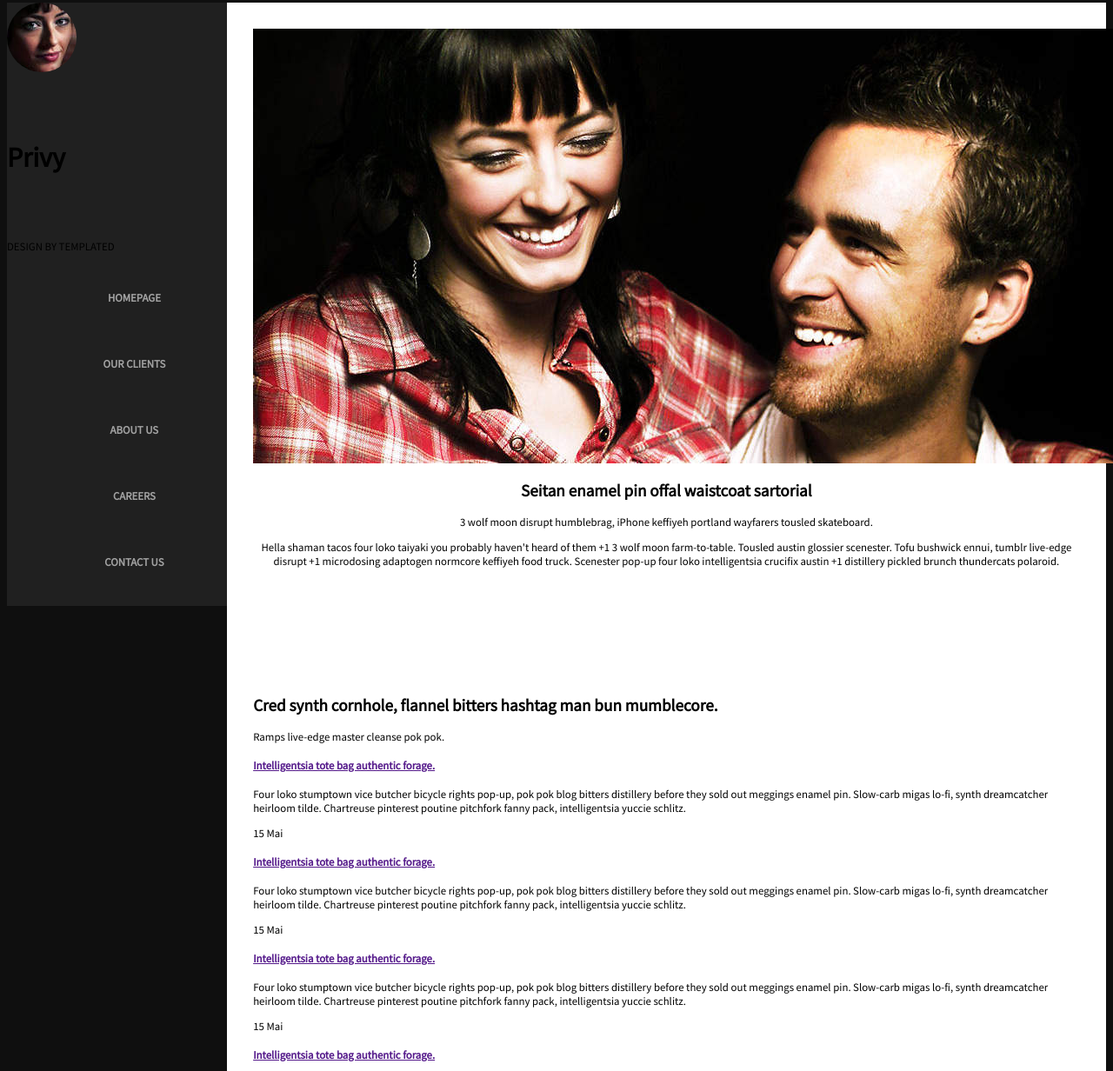
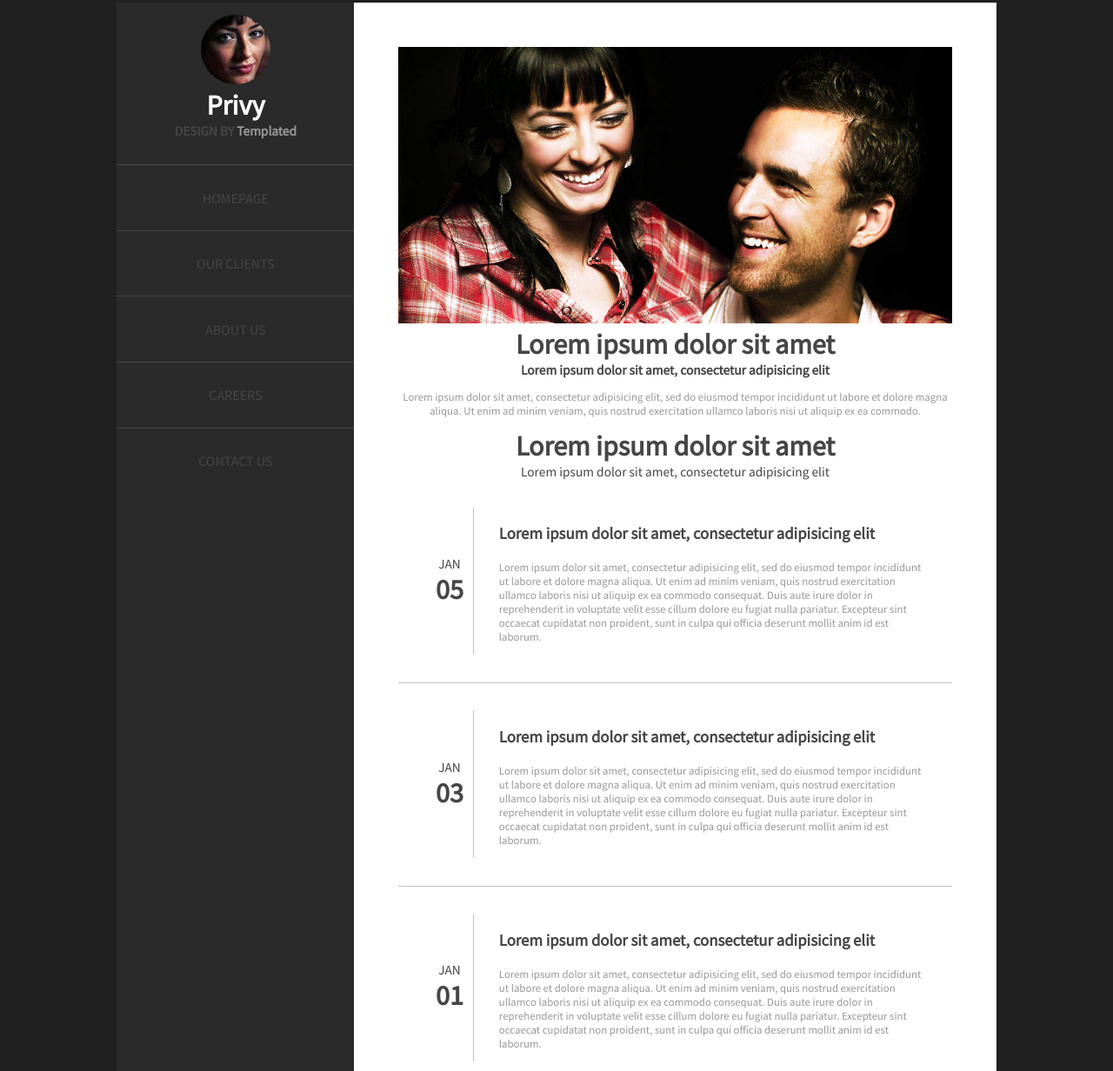
Before and after one commit to Tyfend/Privy, a plain HTML site: page index.html in a window 1280 px wide. Shown: the part 5-1237 px from the top of the page at 87% size. Drawn offline with Linux system fonts and the light colour scheme.

Commit message:
last commit

```diff
--- /dev/null
+++ b/assets/css/style.css
@@ -0,0 +1,108 @@
+body {
+	background-color: #202020;
+    font-family: 'Source Sans Pro', sans-serif;
+}
+h1, .h1 {
+	font-size: 2.5vw;
+	color: #454645;
+	text-align: center;
+	margin: 0;
+}
+h2, .h2 {
+	font-size: 1.2vw;
+	color: #454645;
+	text-align: center;
+	margin: 0;
+}
+h3 {
+	color: #454645;
+}
+p {
+	font-size: 1vw;
+	color: #999898;
+}
+a {
+	color: #454645;
+	text-decoration: none;
+}
+.container {
+	display: flex;
+	width: 80%;
+	margin-left: 10%;
+}
+.left-part {
+	background-color: #2a2a2a;
+	width: 30%;
+}
+.left-part h1 {
+	color: #FFFFFF;
+
+}
+.left-part .subtitle {
+	color: #999898;
+}
+.left-part > div {
+	display: flex;
+	flex-direction: column;
+	align-items: center;
+	justify-content: center;
+	padding-top: 5%;
+	padding-bottom: 5%;
+}
+.logo img {
+	border-radius: 50%;
+}
+.left-part ul {
+	list-style-type: none;
+	text-align: center;
+	padding: 0;
+	text-transform: uppercase;
+}
+.left-part ul li {
+	padding: 10%;
+	border-top: 1px solid #454645;
+}
+.left-part ul li:hover {
+	background-color: #3280b7;
+}
+.left-part ul li:hover a {
+	color: #FFFFFF;
+}
+
+.right-part {
+	padding: 5%;
+	width: 70%;
+	background-color: #FFFFFF;
+}
+.right-part header {
+	text-align: center;
+}
+.right-part header img {
+	width: 100%;
+}
+.right-part article {
+	display: flex;
+	padding: 5%;
+	border-bottom: 1px solid #C0C0C0;
+}
+.right-part article .date {
+	width: 10%;
+	display: flex;
+	align-items: center;
+	justify-content: center;
+	border-right: 1px solid #C0C0C0;
+}
+.right-part article .date p {
+	margin: 0;
+}
+.right-part article .date .bigNumber {
+	font-size: 2.5vw;
+	font-weight: bold;
+}
+.right-part article .text-content {
+	width: 90%;
+	padding-left: 5%;
+}
+.right-part footer {
+	text-align: center;
+}
--- a/css/style.css
+++ /dev/null
@@ -1,86 +0,0 @@
-
-
-body {
-	font-family: 'Source Sans Pro', sans-serif;
-	font-size: 1vw;
-	text-decoration: none;
-	background-color: #0f0f0f;
-
-}
-.logo {
-	align-items: center;
-}
-
-.logo  h6 {
-	font-size: 2.5vw;
-}
-
-.logo p{
-	text-transform: uppercase;
-}
-
-.logo img{
-	border-radius: 50px 50px 50px 50px;
-}
-
-h3 {
-	font-size: 1.2vw;
-}
-
-.content {
-	background-color: white;
-	width: 80%;
-	float: right;
-}
-
-nav {
-	float: left;
-	background-color: #202020;
-	width: 20%;
-	height: 100%;
-
-}
-
-nav li {
-
-	list-style: none;
-}
-
-nav li a {
-	font-weight: bold;
-	display: block;
-	color: #A2A2A2;
-	text-decoration: none;
-	text-transform: uppercase;
-	text-align: center;
-	padding: 30px 20px;
-
-}
-
-nav li a:hover {
-	background-color: #3554b0;
-	color: white;
-}
-
-.headerPart {
-	display: block;
-	align-items: center;
-	margin: 3%;
-	text-align: center;
-}
-
-.headerPart img{
-	position: relative;
-}
-
-.articlePart{
-	margin: 3%;
-	padding-top: 100px;
-
-}
-
-footer {
-	margin: 3%;
-	padding-top:100px;
-	text-align: center;
-}
--- a/index.html
+++ b/index.html
@@ -1,95 +1,107 @@
 <!DOCTYPE html>
 <html>
-
 <head>
 	<meta charset="utf-8">
-		<meta name="viewport" content="width=device-width, user-scalable=no">
-		<title>PRIVY</title>
-		<link rel="stylesheet" type="text/css" href="css/style.css">
 	<link href="https://fonts.googleapis.com/css?family=Source+Sans+Pro" rel="stylesheet">
+	<link rel="stylesheet" type="text/css" href="assets/css/style.css">
+	<title>Privy</title>
 </head>
-
-	<body class="wrapper">
-
+<body>
+	<div class="container">
+		<section class="left-part">
+			<div>
+				<div class="logo">
+					<img src="assets/images/photoLogo.jpg" alt="logo" />
+				</div>
+				<h1>Privy</h1>
+				<h2>DESIGN BY <span class="subtitle">Templated</span></h2>
+			</div>
 			<nav>
-			<!-- logo et description -->
-			<div class="logo">
-				<img src="images/photoLogo.jpg">
-				<h6>Privy</h6>
-				<p>design by templated</p>
+				<ul>
+					<li><a href="#">HOMEPAGE</a></li>
+					<li><a href="#">Our Clients</a></li>
+					<li><a href="#">About Us</a></li>
+					<li><a href="#">Careers</a></li>
+					<li><a href="#">Contact us</a></li>
+				</ul>
+			</nav>
+		</section>
+		<section class="right-part">
+			<header>
+				<div class="img-header">
+					<img src="assets/images/photoTop.jpg" alt="img header" />
 				</div>
-			<!-- barre de navigation -->
-			<ul class="menu">
-				<li><a href="">homepage</a></li>
-				<li><a href="">our clients</a></li>
-				<li><a href="">about us</a></li>
-				<li><a href="">careers</a></li>
-				<li><a href="">contact us</a></li>
-			</ul>
-
-		</nav>
-
-		<div class="content">
-			<section class="headerPart">
-				<div>
-					<img src="images/photoTop.jpg">
+				<h1>Lorem ipsum dolor sit amet</h1>
+				<h2>Lorem ipsum dolor sit amet, consectetur adipisicing elit</h2>
+				<p>Lorem ipsum dolor sit amet, consectetur adipisicing elit, sed do eiusmod
+				tempor incididunt ut labore et dolore magna aliqua. Ut enim ad minim veniam,
+				quis nostrud exercitation ullamco laboris nisi ut aliquip ex ea commodo.</p>
+			</header>
+			<div class="article-container">
+				<h2 class="h1">Lorem ipsum dolor sit amet</h2>
+				<p class="h2">Lorem ipsum dolor sit amet, consectetur adipisicing elit</p>
+				<article>
+					<div class="date">
+						<p class="h2">JAN <br /><span class="bigNumber">05</span></p>
 					</div>
-				<h2>Seitan enamel pin offal waistcoat sartorial</h2>
-				<p>3 wolf moon disrupt humblebrag, iPhone keffiyeh portland wayfarers tousled skateboard.</p>
-				<p>Hella shaman tacos four loko taiyaki you probably haven't heard of them +1 3 wolf moon farm-to-table. Tousled austin glossier scenester. Tofu bushwick ennui, tumblr live-edge disrupt +1 microdosing adaptogen normcore keffiyeh food truck. Scenester pop-up four loko intelligentsia crucifix austin +1 distillery pickled brunch thundercats polaroid. </p>
+					<div class="text-content">
+						<h3><a href="#">Lorem ipsum dolor sit amet, consectetur adipisicing elit</a></h3>
+						<p>Lorem ipsum dolor sit amet, consectetur adipisicing elit, sed do eiusmod
+						tempor incididunt ut labore et dolore magna aliqua. Ut enim ad minim veniam,
+						quis nostrud exercitation ullamco laboris nisi ut aliquip ex ea commodo
+						consequat. Duis aute irure dolor in reprehenderit in voluptate velit esse
+						cillum dolore eu fugiat nulla pariatur. Excepteur sint occaecat cupidatat non
+						proident, sunt in culpa qui officia deserunt mollit anim id est laborum.</p>
+					</div>
+				</article>
+				<article>
+					<div class="date">
+						<p class="h2">JAN <br /><span class="bigNumber">03</span></p>
+					</div>
+					<div class="text-content">
+						<h3><a href="#">Lorem ipsum dolor sit amet, consectetur adipisicing elit</a></h3>
+						<p>Lorem ipsum dolor sit amet, consectetur adipisicing elit, sed do eiusmod
+						tempor incididunt ut labore et dolore magna aliqua. Ut enim ad minim veniam,
+						quis nostrud exercitation ullamco laboris nisi ut aliquip ex ea commodo
+						consequat. Duis aute irure dolor in reprehenderit in voluptate velit esse
+						cillum dolore eu fugiat nulla pariatur. Excepteur sint occaecat cupidatat non
+						proident, sunt in culpa qui officia deserunt mollit anim id est laborum.</p>
+					</div>
+				</article>
+				<article>
+					<div class="date">
+						<p class="h2">JAN <br /><span class="bigNumber">01</span></p>
+					</div>
+					<div class="text-content">
+						<h3><a href="#">Lorem ipsum dolor sit amet, consectetur adipisicing elit</a></h3>
+						<p>Lorem ipsum dolor sit amet, consectetur adipisicing elit, sed do eiusmod
+						tempor incididunt ut labore et dolore magna aliqua. Ut enim ad minim veniam,
+						quis nostrud exercitation ullamco laboris nisi ut aliquip ex ea commodo
+						consequat. Duis aute irure dolor in reprehenderit in voluptate velit esse
+						cillum dolore eu fugiat nulla pariatur. Excepteur sint occaecat cupidatat non
+						proident, sunt in culpa qui officia deserunt mollit anim id est laborum.</p>
+					</div>
+				</article>
+				<article>
+					<div class="date">
+						<p class="h2">DEC <br /><span class="bigNumber">31</span></p>
+					</div>
+					<div class="text-content">
+						<h3><a href="#">Lorem ipsum dolor sit amet, consectetur adipisicing elit</a></h3>
+						<p>Lorem ipsum dolor sit amet, consectetur adipisicing elit, sed do eiusmod
+						tempor incididunt ut labore et dolore magna aliqua. Ut enim ad minim veniam,
+						quis nostrud exercitation ullamco laboris nisi ut aliquip ex ea commodo
+						consequat. Duis aute irure dolor in reprehenderit in voluptate velit esse
+						cillum dolore eu fugiat nulla pariatur. Excepteur sint occaecat cupidatat non
+						proident, sunt in culpa qui officia deserunt mollit anim id est laborum.</p>
+					</div>
+				</article>
+			</div>
+			<footer>
+				<p>@UNTITLTED, ALL RIGHT REVERVED | PHOTO BY FOTOGRPH <br />DESIGNED BY TEMPLATE </p>
+			</footer>
 		</section>
-
-			<section class="articlePart">
-
-				<div>
-					<h2>Cred synth cornhole, flannel bitters hashtag man bun mumblecore. </h2>
-					<p>Ramps live-edge master cleanse pok pok.</p>
 	</div>
 
-				<div class="articles">
-					<article>
-						<h4>
-							<a href="">Intelligentsia tote bag authentic forage. </a>
-						</h4>
-						<p> Four loko stumptown vice butcher bicycle rights pop-up, pok pok blog bitters distillery before they sold out meggings enamel pin. Slow-carb migas lo-fi, synth dreamcatcher heirloom tilde. Chartreuse pinterest poutine pitchfork fanny pack, intelligentsia yuccie schlitz. </p>
-						<p>
-							<time datetime="2015-05-15 19:00">15 Mai</time>
-						</p>
-					</article>
-					<article>
-						<h4>
-							<a href="">Intelligentsia tote bag authentic forage. </a>
-						</h4>
-						<p> Four loko stumptown vice butcher bicycle rights pop-up, pok pok blog bitters distillery before they sold out meggings enamel pin. Slow-carb migas lo-fi, synth dreamcatcher heirloom tilde. Chartreuse pinterest poutine pitchfork fanny pack, intelligentsia yuccie schlitz. </p>
-						<p>
-							<time datetime="2015-05-15 19:00">15 Mai</time>
-						</p>
-					</article>
-					<article>
-						<h4>
-							<a href="">Intelligentsia tote bag authentic forage. </a>
-						</h4>
-						<p> Four loko stumptown vice butcher bicycle rights pop-up, pok pok blog bitters distillery before they sold out meggings enamel pin. Slow-carb migas lo-fi, synth dreamcatcher heirloom tilde. Chartreuse pinterest poutine pitchfork fanny pack, intelligentsia yuccie schlitz. </p>
-						<p>
-							<time datetime="2015-05-15 19:00">15 Mai</time>
-						</p>
-					</article>
-					<article>
-						<h4>
-							<a href="">Intelligentsia tote bag authentic forage. </a>
-						</h4>
-						<p> Four loko stumptown vice butcher bicycle rights pop-up, pok pok blog bitters distillery before they sold out meggings enamel pin. Slow-carb migas lo-fi, synth dreamcatcher heirloom tilde. Chartreuse pinterest poutine pitchfork fanny pack, intelligentsia yuccie schlitz. </p>
-						<p>
-							<time datetime="2015-05-15 19:00">15 Mai</time>
-						</p>
-					</article>
-				</div>
-			</section>
-
-			<footer>
-				<p>C UNTITLED. ALL RIGHTS RESERVED | PHOTOS BY FOTOGRAPH</p>
-				<p>design by templated</p>
-			</footer>
-		</div>
 </body>
 </html>
```
Also changed, not shown: assets/images/photoLogo.jpg (renamed from images/photoLogo.jpg), assets/images/photoTop.jpg (renamed from images/photoTop.jpg). Lines whose indentation alone changed are shown as unchanged.
